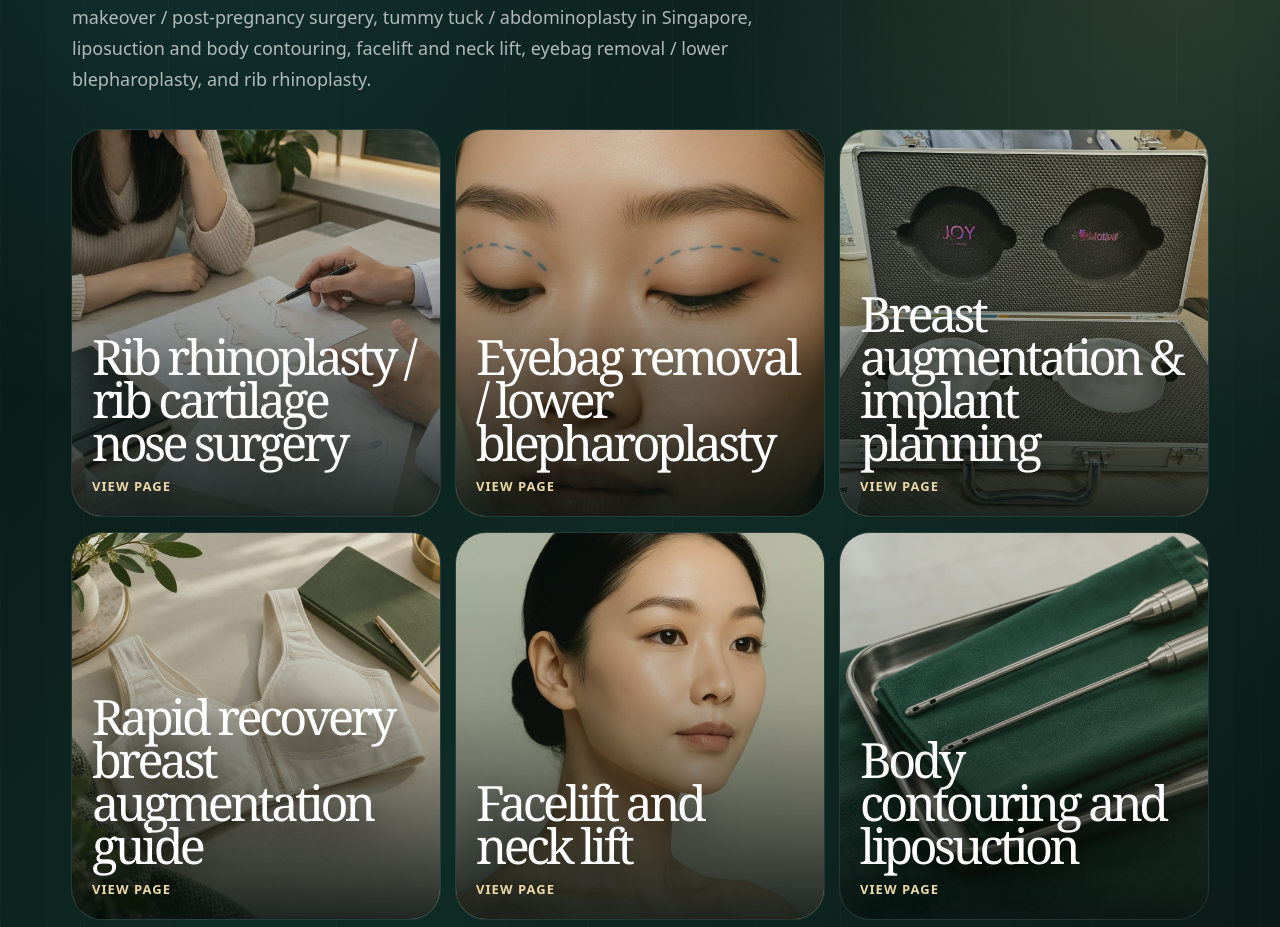
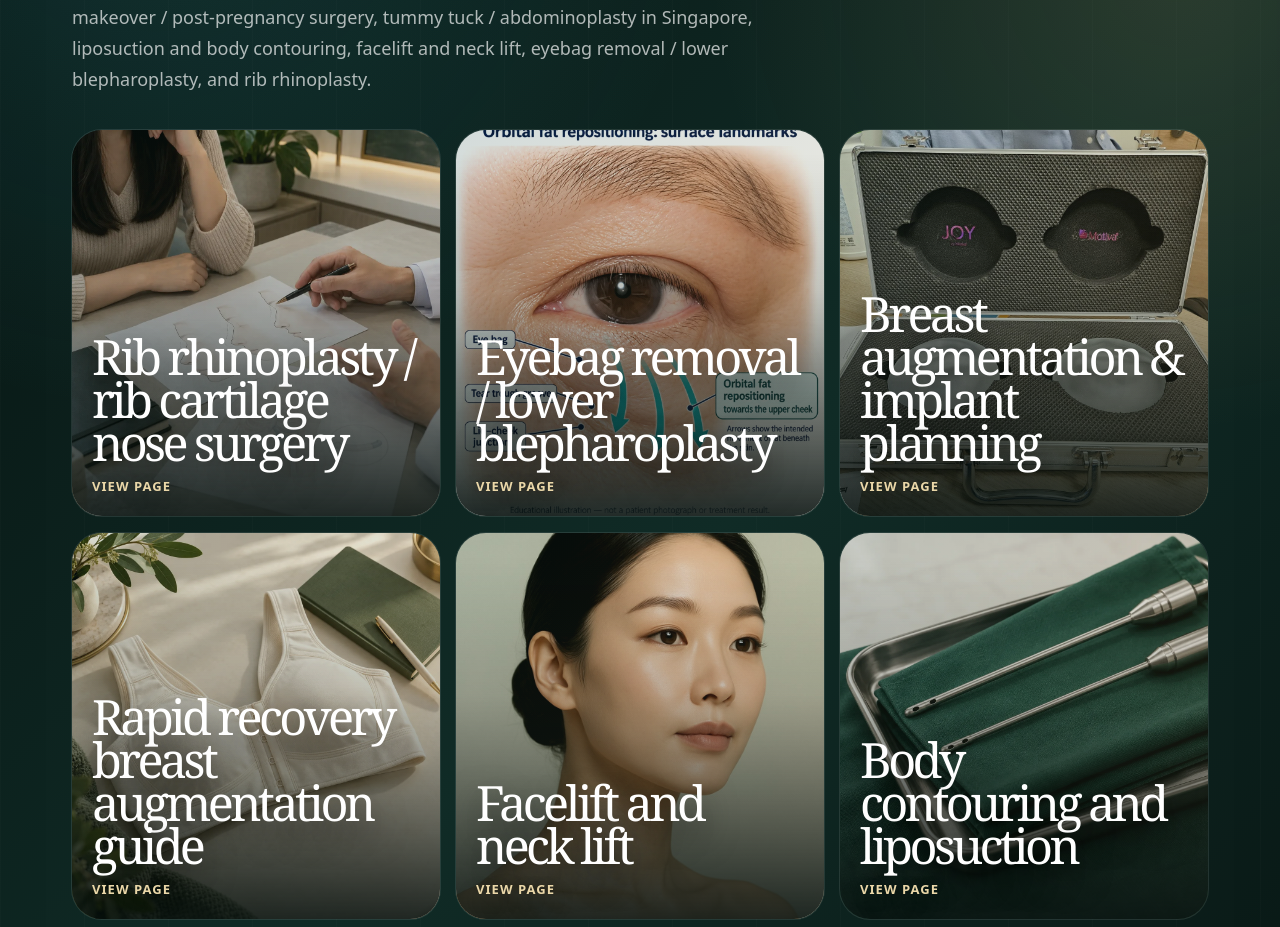
Before and after one commit to zatyrical/plasticwebsite, a Next.js app: page / in a window 1280 px wide. Shown: the part 3003-3930 px from the top of the page. Built offline with nearby package versions, Linux system fonts and the light colour scheme.

Commit message:
SEO: correct lower-eyelid treatment imagery

```diff
--- a/app/treatmentTiles.ts
+++ b/app/treatmentTiles.ts
@@ -12,7 +12,7 @@ export const aestheticTreatments: TreatmentTile[] = [
   { title: 'Breast augmentation & implant planning', href: '/breast-augmentation-singapore', image: '/images/aesthetic-breast/breast-implants-motiva-consultation-singapore.jpg', alt: 'Breast implant samples used during breast augmentation and Motiva implant consultation planning in Singapore' },
   { title: 'Rhinoplasty / Asian nose surgery', href: '/asian-rhinoplasty-singapore', image: '/images/aesthetic-ai/asian-rhinoplasty.jpg', alt: 'Asian side-profile nose image for rhinoplasty' },
   { title: 'Rib rhinoplasty / rib cartilage nose surgery', href: '/rib-rhinoplasty-singapore', image: '/images/aesthetic-ai/rib-rhinoplasty-consultation.webp', alt: 'Patient and clinician reviewing nose profile and rib donor-site planning during a rhinoplasty consultation' },
-  { title: 'Eyebag removal / lower blepharoplasty', href: '/eyebag-removal-lower-blepharoplasty-singapore', image: '/images/aesthetic-ai/eyelid-surgery.jpg', alt: 'Illustrative eyelid image for lower eyelid surgery consultation' },
+  { title: 'Eyebag removal / lower blepharoplasty', href: '/eyebag-removal-lower-blepharoplasty-singapore', image: '/images/orbital-fat-repositioning-surface-landmarks.webp', alt: 'Educational illustration of lower-eyelid bags, the tear-trough groove and orbital fat repositioning landmarks' },
   { title: 'Upper eyelid / double eyelid surgery', href: '/asian-eyelid-surgery-singapore', image: '/images/aesthetic-ai/eyelid-surgery.jpg', alt: 'Asian eyelid image with surgical planning markings' },
   { title: 'Facelift / face lift and neck lift', href: '/face-neck-lift-singapore', image: '/images/aesthetic-ai/face-neck-lift.jpg', alt: 'Asian lower face, jawline and neck image for face and neck lift' },
   { title: 'Lasers and injectables', href: '/lasers-injectables-singapore', image: '/images/aesthetic-ai/lasers-injectables.jpg', alt: 'Asian facial skin image with aesthetic laser handpiece' },
@@ -33,7 +33,7 @@ export const reconstructiveTreatments: TreatmentTile[] = [
 
 export const aestheticSignatureTreatments: TreatmentTile[] = [
   { title: 'Rib rhinoplasty / rib cartilage nose surgery', href: '/rib-rhinoplasty-singapore', image: '/images/aesthetic-ai/rib-rhinoplasty-consultation.webp', alt: 'Patient and clinician reviewing nose profile and rib donor-site planning during a rhinoplasty consultation' },
-  { title: 'Eyebag removal / lower blepharoplasty', href: '/eyebag-removal-lower-blepharoplasty-singapore', image: '/images/aesthetic-ai/eyelid-surgery.jpg', alt: 'Illustrative eyelid image for lower eyelid surgery consultation' },
+  { title: 'Eyebag removal / lower blepharoplasty', href: '/eyebag-removal-lower-blepharoplasty-singapore', image: '/images/orbital-fat-repositioning-surface-landmarks.webp', alt: 'Educational illustration of lower-eyelid bags, the tear-trough groove and orbital fat repositioning landmarks' },
   { title: 'Breast augmentation & implant planning', href: '/breast-augmentation-singapore', image: '/images/aesthetic-breast/breast-implants-motiva-consultation-singapore.jpg', alt: 'Breast implant samples used during consultation planning' },
   { title: 'Rapid recovery breast augmentation guide', href: '/24-hour-rapid-recovery-breast-augmentation-singapore', image: '/images/aesthetic-breast/recovery-planning-still-life.webp', alt: 'Illustrative recovery-planning still life with a supportive bra and appointment notebook' },
   { title: 'Facelift and neck lift', href: '/face-neck-lift-singapore', image: '/images/aesthetic-ai/face-neck-lift.jpg', alt: 'Illustrative lower face, jawline and neck image for consultation planning' },
```
